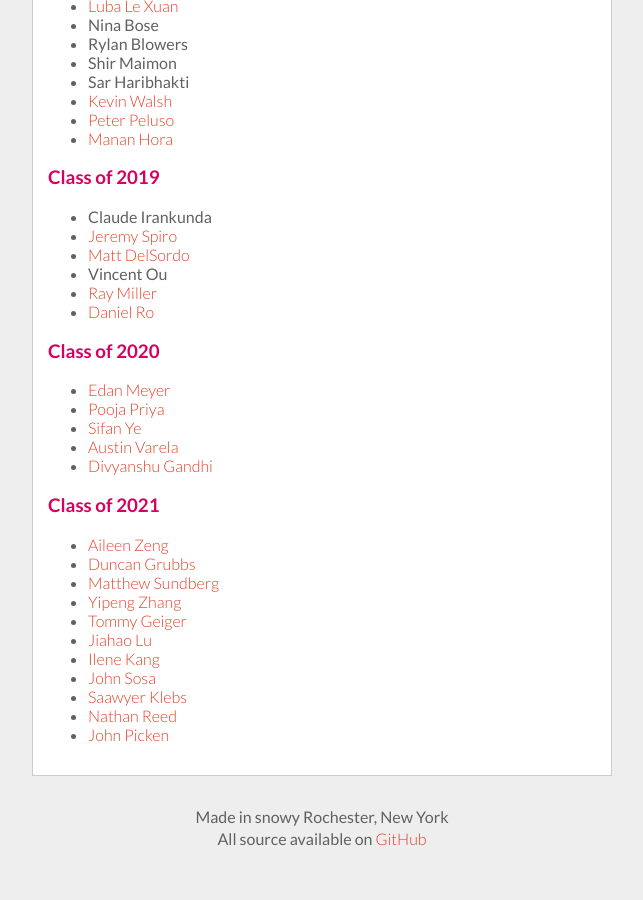
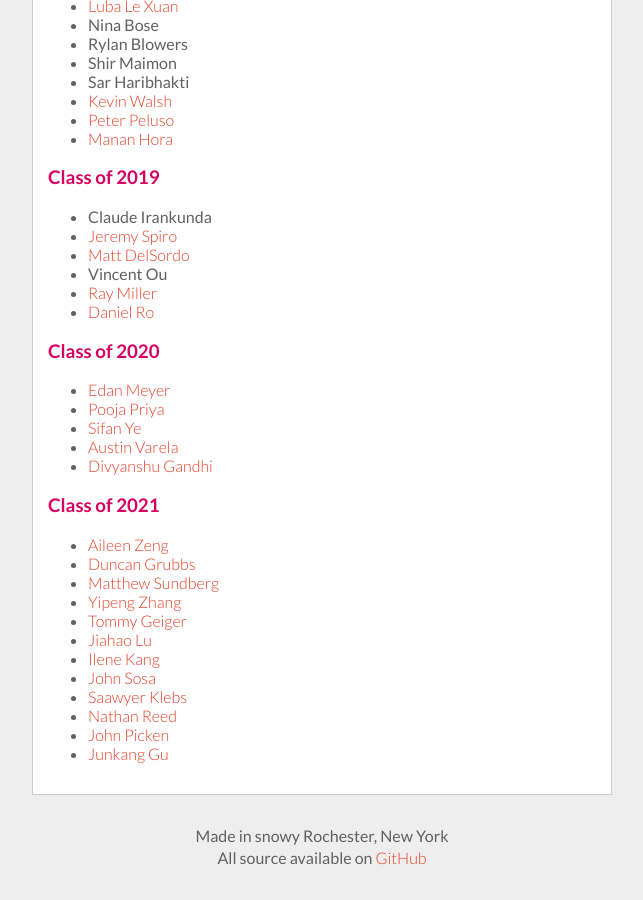
Before and after one commit to RocHack/rochack.org, a Jekyll site: the page built from about.html, in a window 1280 px wide and 900 px high, scrolled down 2032 px. Shown: the whole window, without its empty margins (318-961 px from the left). Built offline with Jekyll 4.4.1, drawn with Linux system fonts in a browser that asks for light colours.

Commit message:
Added Junkang Gu

```diff
--- a/about.html
+++ b/about.html
@@ -241,6 +241,9 @@ members:
     -
         name: John Picken
         link: https://github.com/jpicken
+    -
+        name: Junkang Gu
+        link: https://github.com/JKGu
 
 ---
 <div class="container">
```
